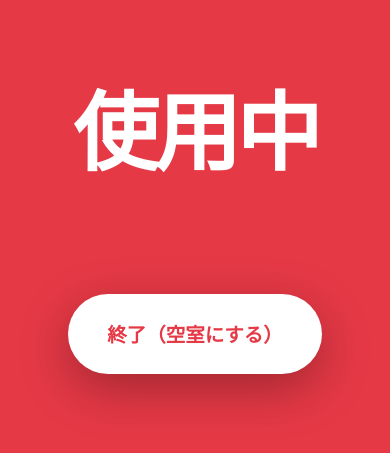
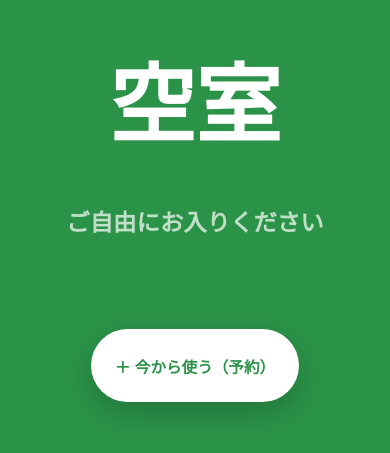
Before and after one commit to kotani6053/-, a Next.js app: page / in a window 390 px wide. Shown: the part 203-656 px from the top of the page. Built offline with nearby package versions, Linux system fonts and the light colour scheme.

Commit message:
Rename RoomDisplay to TabletDisplay and refactor

```diff
--- a/app/page.js
+++ b/app/page.js
@@ -1,23 +1,37 @@
 "use client";
 import { useState, useEffect } from "react";
 
-export default function RoomDisplay() {
-  const [data, setData] = useState({ user: "読込中...", purpose: "", time: "" });
+export default function TabletDisplay() {
+  const [data, setData] = useState(null);
+  const [isEditing, setIsEditing] = useState(false); // 入力モードかどうかの管理
+  const [form, setForm] = useState({ user: "", purpose: "", time: "" });
 
   const fetchStatus = async () => {
     try {
       const res = await fetch(`/api/room?t=${Date.now()}`, { cache: "no-store" });
       const json = await res.json();
       setData(json);
-    } catch (e) { console.error("通信エラー"); }
+    } catch (e) { console.error("Error"); }
   };
 
   useEffect(() => {
     fetchStatus();
-    const interval = setInterval(fetchStatus, 3000); // 3秒おきに最新化
+    const interval = setInterval(fetchStatus, 3000);
     return () => clearInterval(interval);
   }, []);
 
+  // 予約する
+  const handleReserve = async () => {
+    await fetch("/api/room", {
+      method: "POST",
+      headers: { "Content-Type": "application/json" },
+      body: JSON.stringify(form),
+    });
+    setIsEditing(false); // フォームを閉じる
+    fetchStatus();
+  };
+
+  // 空室にする
   const handleRelease = async () => {
     await fetch("/api/room", {
       method: "POST",
@@ -27,11 +41,11 @@
     fetchStatus();
   };
 
-  const isOccupied = data.user !== "未使用";
+  if (!data) return <div style={{background:"#000", height:"100vh"}}></div>;
 
   return (
     <div style={{
-      backgroundColor: isOccupied ? "#E63946" : "#2A9D8F",
+      backgroundColor: data.occupied ? "#D90429" : "#2B9348",
       color: "white",
       height: "100vh",
       width: "100vw",
@@ -39,15 +53,18 @@
       flexDirection: "column",
       justifyContent: "center",
       alignItems: "center",
-      fontFamily: "'Inter', sans-serif",
-      textAlign: "center"
+      fontFamily: "sans-serif",
+      textAlign: "center",
+      position: "relative"
     }}>
-      <h1 style={{ fontSize: "22vw", margin: 0, fontWeight: "900", letterSpacing: "-0.05em" }}>
-        {isOccupied ? "使用中" : "空室"}
+
+      {/* メイン表示 */}
+      <h1 style={{ fontSize: "22vw", margin: 0, fontWeight: "900" }}>
+        {data.occupied ? "使用中" : "空室"}
       </h1>
 
       <div style={{ fontSize: "6vw", fontWeight: "bold", marginTop: "20px" }}>
-        {isOccupied ? (
+        {data.occupied ? (
           <div>
             <p style={{ margin: 0 }}>{data.purpose}</p>
             <p style={{ margin: 0, opacity: 0.8 }}>{data.user} {data.time && `| ${data.time}~`}</p>
@@ -57,25 +74,64 @@
         )}
       </div>
 
-      {isOccupied && (
-        <button
-          onClick={handleRelease}
-          style={{
-            marginTop: "10vh",
-            padding: "3vh 10vw",
-            fontSize: "5vw",
-            borderRadius: "100px",
-            border: "none",
-            backgroundColor: "white",
-            color: "#E63946",
-            fontWeight: "900",
-            cursor: "pointer",
-            boxShadow: "0 15px 50px rgba(0,0,0,0.3)"
-          }}
-        >
-          終了（空室にする）
-        </button>
+      {/* 操作ボタンエリア */}
+      <div style={{ marginTop: "8vh" }}>
+        {data.occupied ? (
+          // 使用中は「終了」ボタンだけ出す
+          <button onClick={handleRelease} style={buttonStyle("#fff", "#D90429")}>
+            ■ 会議終了（空室にする）
+          </button>
+        ) : (
+          // 空室の時は「予約入力」ボタンを出す
+          <button onClick={() => setIsEditing(true)} style={buttonStyle("#fff", "#2B9348")}>
+            ＋ 今から使う（予約）
+          </button>
+        )}
+      </div>
+
+      {/* 入力モーダル（編集ボタンを押した時だけ重なって表示） */}
+      {isEditing && (
+        <div style={modalOverlayStyle}>
+          <div style={modalContentStyle}>
+            <h2 style={{color:"#333", fontSize:"3vw"}}>利用登録</h2>
+            <input placeholder="利用者名" style={inputStyle} onChange={e => setForm({...form, user: e.target.value})} />
+            <input placeholder="利用目的" style={inputStyle} onChange={e => setForm({...form, purpose: e.target.value})} />
+            <input type="time" style={inputStyle} onChange={e => setForm({...form, time: e.target.value})} />
+
+            <div style={{display:"flex", gap:"10px", marginTop:"20px"}}>
+              <button onClick={handleReserve} style={buttonStyle("#2B9348", "#fff")}>登録</button>
+              <button onClick={() => setIsEditing(false)} style={buttonStyle("#666", "#fff")}>戻る</button>
+            </div>
+          </div>
+        </div>
       )}
     </div>
   );
 }
+
+// スタイル定義
+const buttonStyle = (bg, col) => ({
+  padding: "3vh 6vw",
+  fontSize: "4vw",
+  borderRadius: "100px",
+  border: "none",
+  backgroundColor: bg,
+  color: col,
+  fontWeight: "900",
+  cursor: "pointer",
+  boxShadow: "0 10px 30px rgba(0,0,0,0.2)"
+});
+
+const modalOverlayStyle = {
+  position: "absolute", top: 0, left: 0, width: "100%", height: "100%",
+  backgroundColor: "rgba(0,0,0,0.8)", display: "flex", justifyContent: "center", alignItems: "center"
+};
+
+const modalContentStyle = {
+  backgroundColor: "white", padding: "5vw", borderRadius: "20px",
+  display: "flex", flexDirection: "column", gap: "20px", width: "70%"
+};
+
+const inputStyle = {
+  padding: "2vh", fontSize: "3vw", borderRadius: "10px", border: "1px solid #ccc"
+};
```
